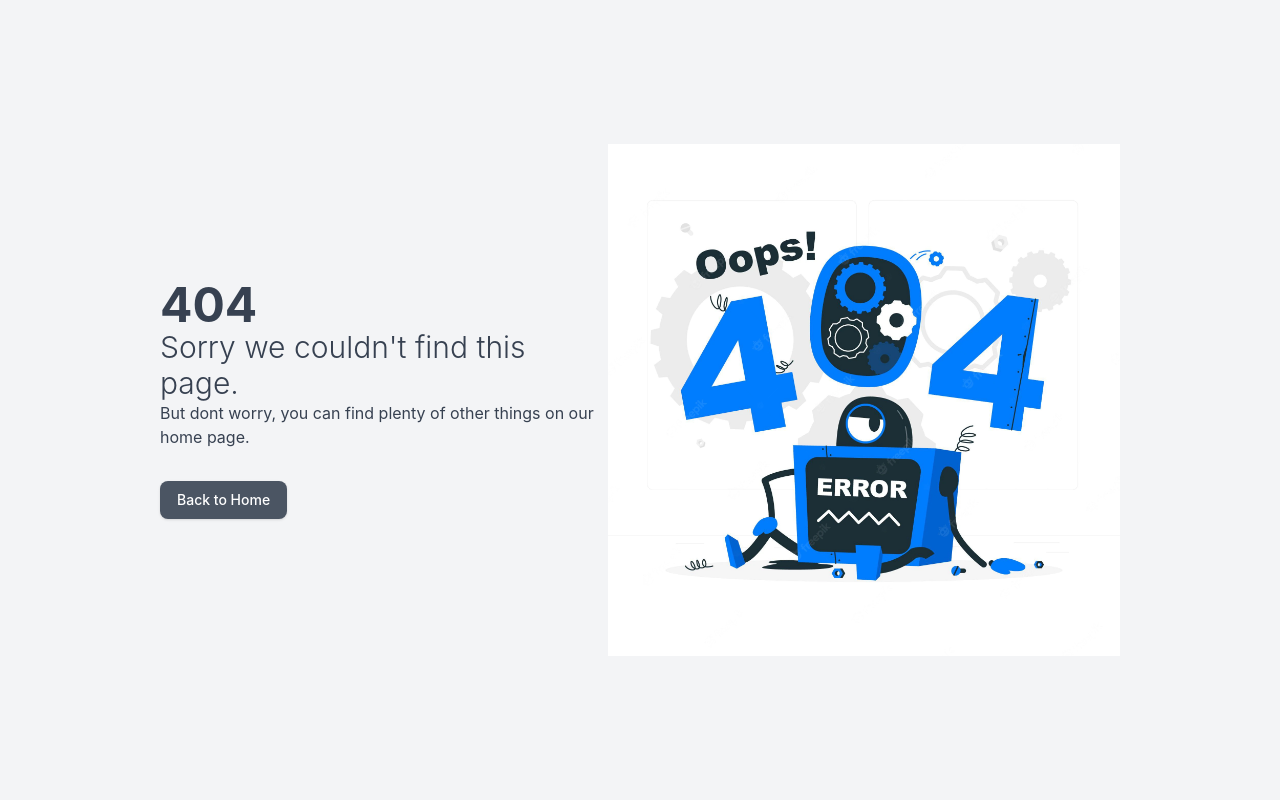
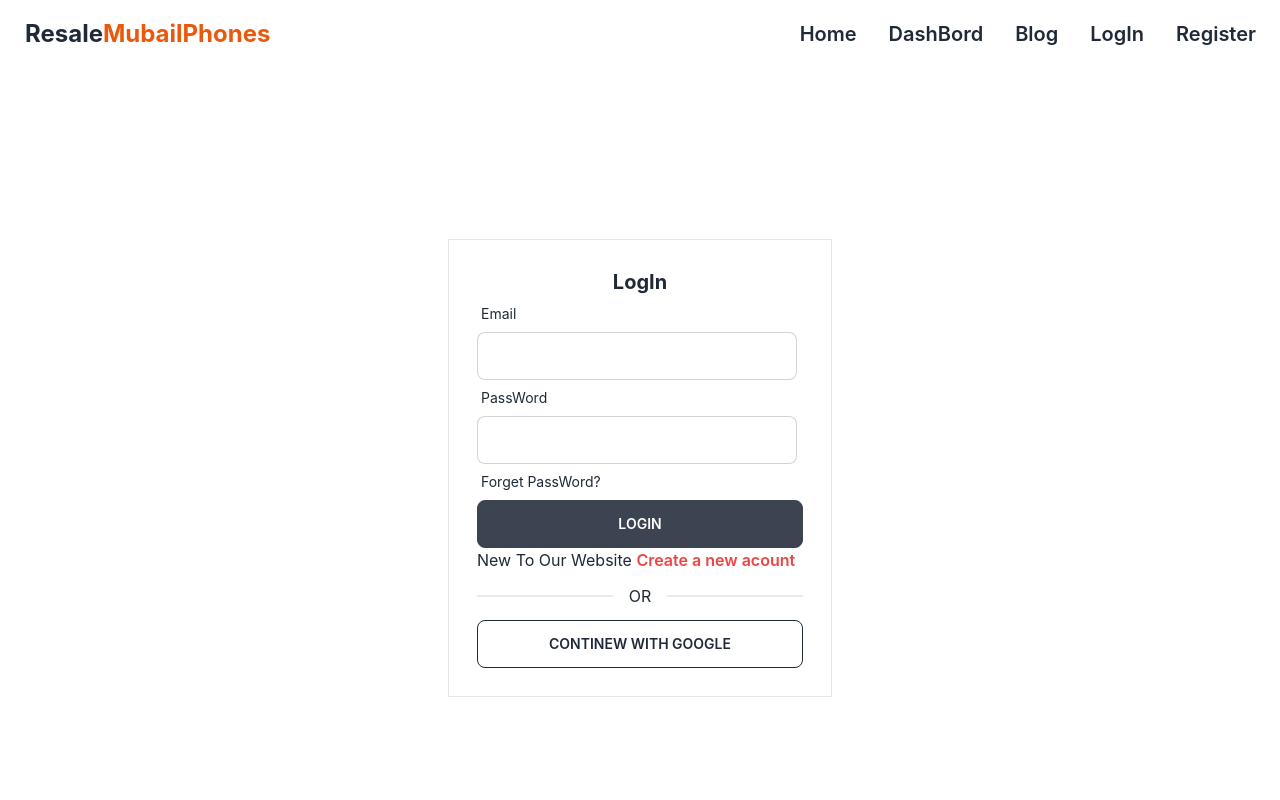
Before and after one commit to sorifulislamfahim/Resale-Mubail-Phone-Clients, a React (Create React App) app: page /login in a window 1280 px wide. Before the commit this address had no page. Shown: the top 800 px of the page. Built offline with nearby package versions, Linux system fonts and the light colour scheme.

Commit message:
added login page

```diff
--- a/package.json
+++ b/package.json
@@ -9,6 +9,7 @@
     "daisyui": "^2.42.1",
     "react": "^18.2.0",
     "react-dom": "^18.2.0",
+    "react-hook-form": "^7.39.7",
     "react-router-dom": "^6.4.3",
     "react-scripts": "5.0.1",
     "web-vitals": "^2.1.4"
--- /dev/null
+++ b/src/Pages/BookingModal/BookingModal.js
@@ -0,0 +1,18 @@
+import React from 'react';
+
+const BookingModal = () => {
+    return (
+        <>
+            <input type="checkbox" id="booking-modal" className="modal-toggle" />
+            <div className="modal">
+                <div className="modal-box relative">
+                    <label htmlFor="booking-modal" className="btn btn-sm btn-circle absolute right-2 top-2">✕</label>
+                    <h3 className="text-lg font-bold">Congratulations random Internet user!</h3>
+                    <p className="py-4">You've been selected for a chance to get one year of subscription to use Wikipedia for free!</p>
+                </div>
+            </div>
+        </>
+    );
+};
+
+export default BookingModal;
--- a/src/Pages/Home/CatagoryItems/CatagoryItems.js
+++ b/src/Pages/Home/CatagoryItems/CatagoryItems.js
@@ -1,17 +1,22 @@
 import React from 'react';
 import { useLoaderData } from 'react-router-dom';
+import BookingModal from '../../BookingModal/BookingModal';
 import CatagoryItemsCard from './CatagoryItemsCard';
 
 const CatagoryItems = () => {
     const newsData = useLoaderData();
+
     return (
+        <div>
             <div className='gap-10 grid grid-cols-1 my-20'>
                 {
                     newsData.map(news => <CatagoryItemsCard
                         key={news._id}
                         news={news}
-                ></CatagoryItemsCard> )
+                    ></CatagoryItemsCard>)
                 }
+            </div>
+            <BookingModal></BookingModal>
         </div>
     );
 };
--- a/src/Pages/Home/CatagoryItems/CatagoryItemsCard.js
+++ b/src/Pages/Home/CatagoryItems/CatagoryItemsCard.js
@@ -23,7 +23,7 @@ const CatagoryItemsCard = ({ news }) => {
                 </div>
                 <div className="card-actions justify-between my-10">
                     <h2 className='text-2xl font-serif'>{author.published_date}</h2>
-                    <button className="btn btn-primary">Book Now</button>
+                    <label htmlFor="booking-modal" className="btn">Book Now</label>
                 </div>
             </div>
         </div>
--- /dev/null
+++ b/src/Pages/SignUpPages/LogIn/Login.js
@@ -0,0 +1,33 @@
+import React, { useState } from 'react';
+import { useForm } from 'react-hook-form';
+import { Link } from 'react-router-dom';
+
+const Login = () => {
+    const { register, handleSubmit } = useForm();
+    const [data, setData] = useState("");
+    return (
+        <div className='h-[800px] flex justify-center items-center'>
+            <div className='w-96 p-7 border border-spacing-5'>
+                <h2 className='text-xl text-center font-bold'>LogIn</h2>
+                <form onSubmit={handleSubmit((data) => setData(JSON.stringify(data)))}>
+                    <div className="form-control w-full max-w-xs">
+                        <label className="label"><span className="label-text">Email</span></label>
+                        <input type="email" {...register("email")} className="input input-bordered w-full max-w-xs"/>
+                    </div>
+
+                    <div className="form-control w-full max-w-xs">
+                        <label className="label"><span className="label-text">PassWord</span></label>
+                        <input type="password" {...register("password")} className="input input-bordered w-full max-w-xs"/>
+                        <label className="label"><span className="label-text">Forget PassWord?</span></label>
+                    </div>
+                    <input className='btn w-full' value='LogIn' type="submit" />
+                </form>
+                <p>New To Our Website <Link to='/register' className='text-red-500 font-semibold'>Create a new acount</Link></p>
+                <div className="divider">OR</div>
+                <button className='btn btn-outline w-full'>Continew With Google</button>
+            </div>
+        </div>
+    );
+};
+
+export default Login;
--- a/src/Routes/Route/Route.js
+++ b/src/Routes/Route/Route.js
@@ -4,6 +4,7 @@ import Blogs from "../../Pages/Blog/Blogs";
 import ErrorPage from "../../Pages/ErrorPage/ErrorPage";
 import CatagoryItems from "../../Pages/Home/CatagoryItems/CatagoryItems";
 import Home from "../../Pages/Home/Home/Home";
+import Login from "../../Pages/SignUpPages/LogIn/Login";
 
 const router = createBrowserRouter([
     {
@@ -22,6 +23,10 @@ const router = createBrowserRouter([
                 path: '/catagory/:id',
                 element: <CatagoryItems></CatagoryItems> ,
                 loader: ({params}) => fetch(`http://localhost:5000/catagorys/${params.id}`)
+            },
+            {
+                path: '/login',
+                element: <Login></Login>
             }
         ],
         errorElement: <ErrorPage></ErrorPage>
```
Also changed, not shown: src/Pages/SignUpPages/Register/Register.js (added), 1 other file (tests, documents, lock files or other folders). Lines whose indentation alone changed are shown as unchanged.
